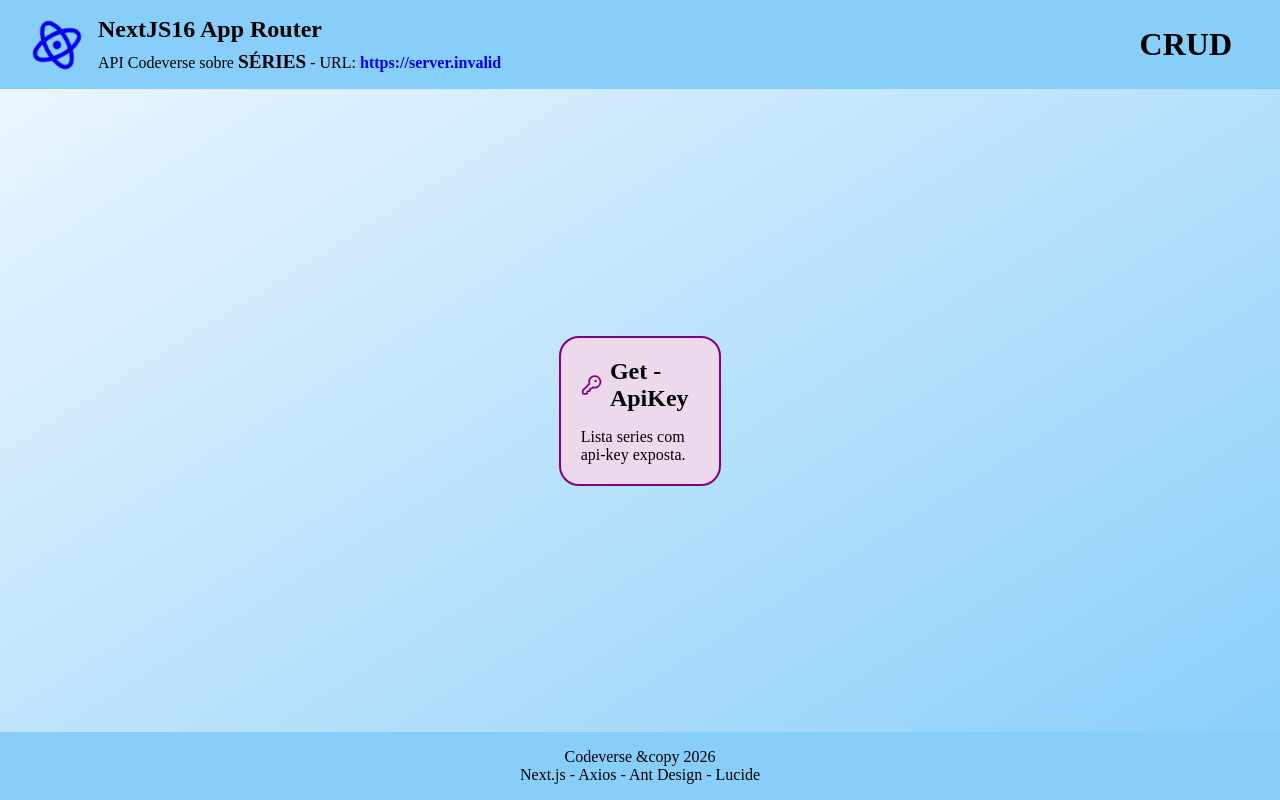
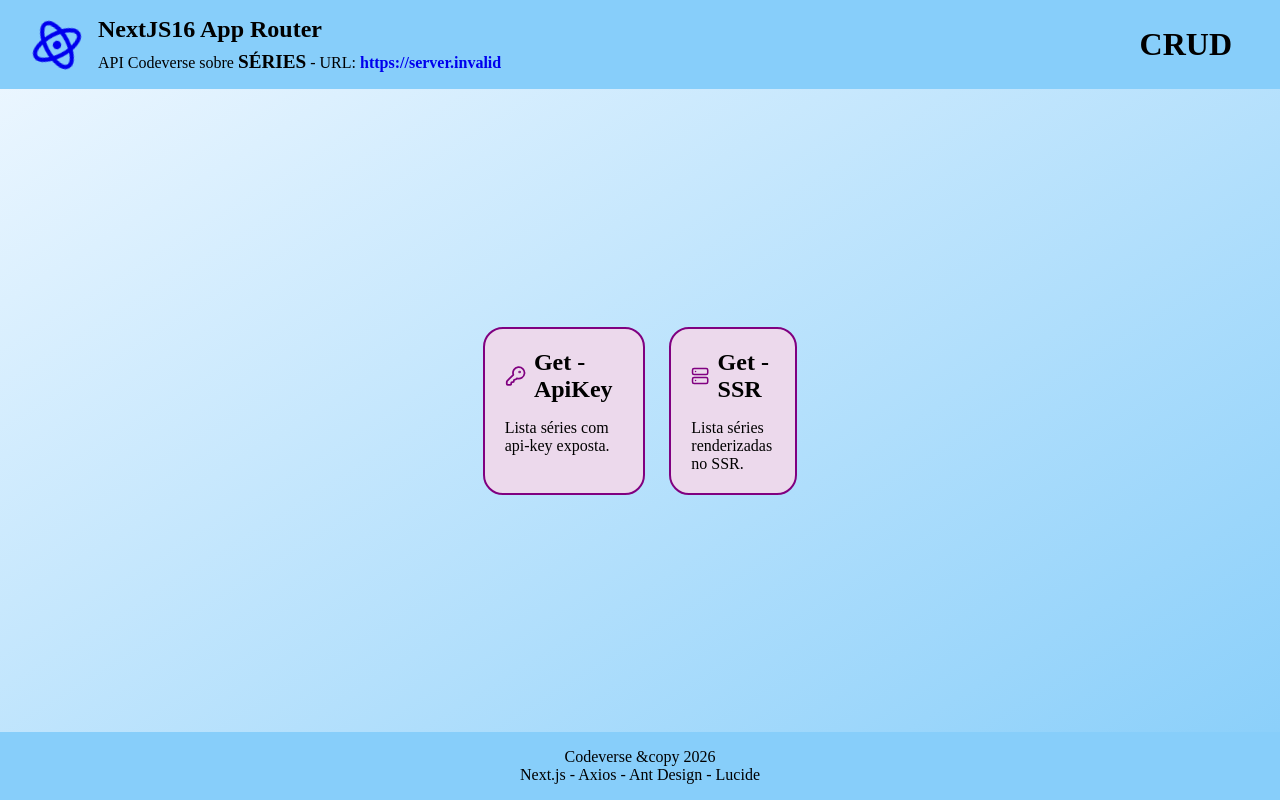
Before and after one commit to mariabragaf/atividade-next-crud, a Next.js app: page / in a window 1280 px wide. Built offline with nearby package versions, Linux system fonts and the light colour scheme; no server answers; what @ant-design/nextjs-registry would draw is missing.

Commit message:
feat: card 2

```diff
--- a/src/data/crud.js
+++ b/src/data/crud.js
@@ -1,13 +1,21 @@
-import { KeyRound } from 'lucide-react';
+import { KeyRound, Server } from 'lucide-react';
 
 export const examples = [
     {
         id: 1,
         method: 'ApiKey',
         verb: 'Get',
-        description: 'Lista series com api-key exposta.',
+        description: 'Lista séries com api-key exposta.',
         color: 'purple',
         Icon: KeyRound,
+    },
+    {
+        id: 2,
+        method: 'SSR',
+        verb: 'Get',
+        description: 'Lista séries renderizadas no SSR.',
+        color: 'purple',
+        Icon: Server,
     }
 ];
 
```
Also changed, not shown: src/app/ssr/page.jsx (added, +25 -0 lines).
